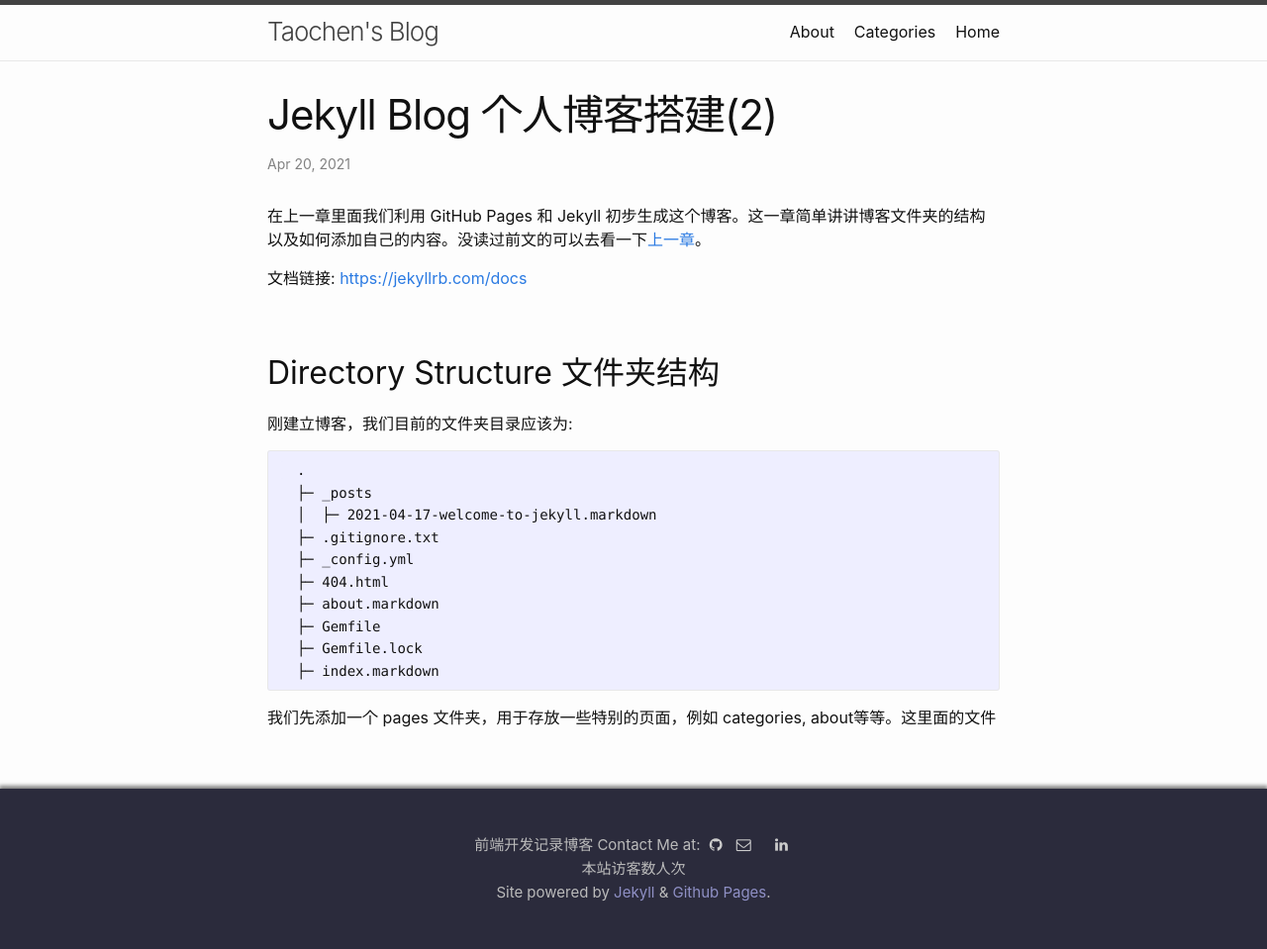
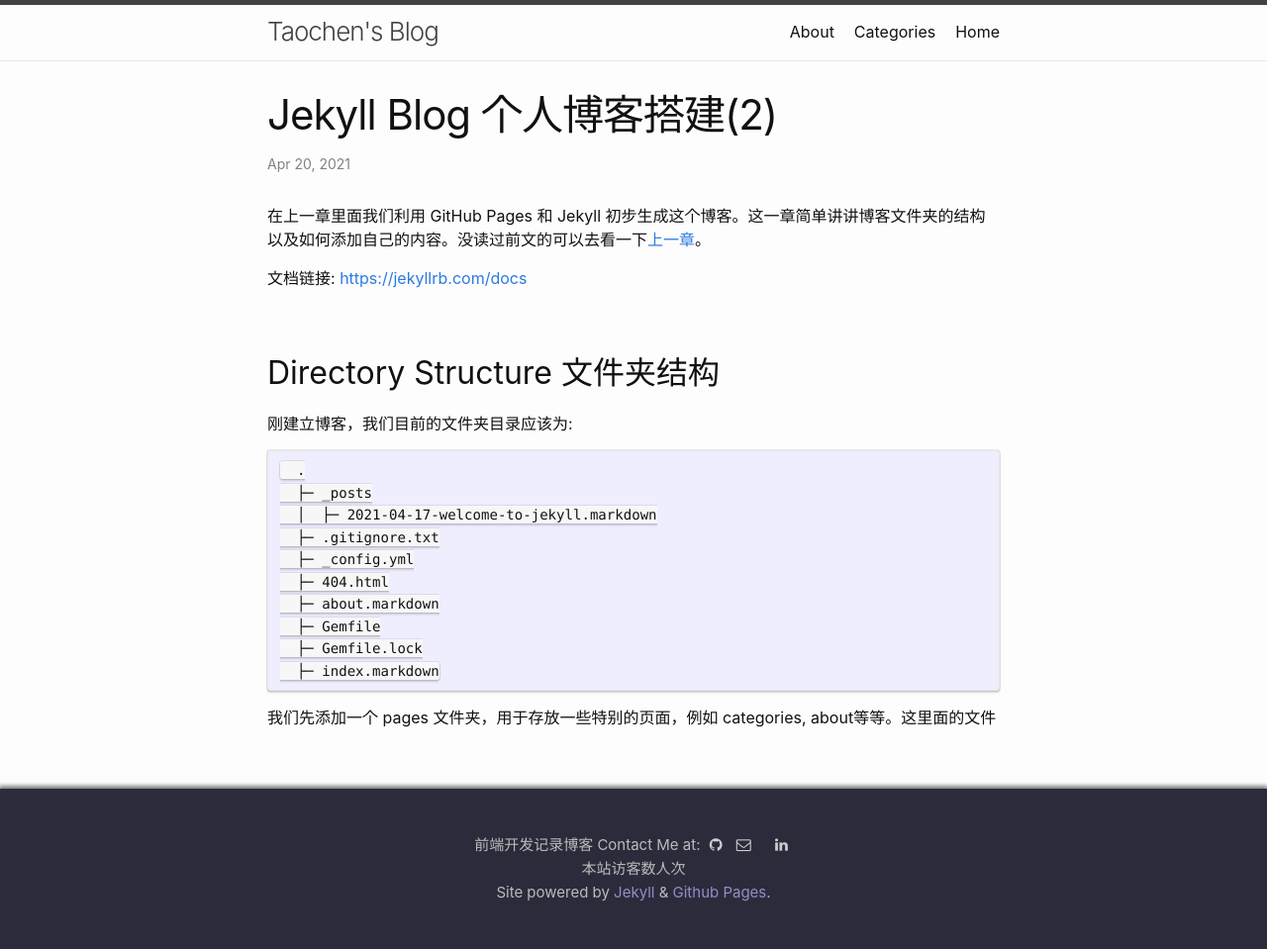
Before and after one commit to ThomasMental/ThomasMental.github.io, a Jekyll site: the page built from _posts/2021-04-20-Jekyll-2.markdown, in a window 1280 px wide. Shown: the whole page at 99% size. Built offline with Jekyll 4.4.1, drawn with Linux system fonts in a browser that asks for light colours; comment, search, counter and statistics services are not loaded; a style sheet for code colours, icons or effects is not loaded.

Commit message:
code block update

```diff
--- a/_layouts/page.html
+++ b/_layouts/page.html
@@ -1,7 +1,7 @@
 ---
 layout: default
 ---
-<div class="page clearfix">
+<div class="page-clearfix">
   <div class="left">
     {%- if page.title -%}
       <h1 class="page-heading">{{ page.title }}</h1>
--- a/_sass/minima/_base.scss
+++ b/_sass/minima/_base.scss
@@ -164,7 +164,8 @@ code {
   font-size: 0.9375em;
   border: 1px solid $border-color-01;
   border-radius: 3px;
-  background-color: $code-background-color;
+  background-color: #f7f7f7;
+  box-shadow: 0 2px 2px 0 rgb(0 0 0 / 16%), 0 0 0 1px rgb(0 0 0 / 8%);
 }
 
 code {
--- /dev/null
+++ b/_sass/minima/_page.scss
@@ -0,0 +1,35 @@
+/**
+ * Page content
+ */
+
+.page-clearfixt {
+    padding: $spacing-unit 0;
+    flex: 1 0 auto;
+  }
+
+  .page-heading {
+    @include relative-font-size(2);
+  }
+
+  .post-list-heading {
+    @include relative-font-size(1.75);
+  }
+
+  .post-list {
+    margin-left: 0;
+    list-style: none;
+
+    > li {
+      margin-bottom: $spacing-unit;
+    }
+  }
+
+  .post-meta {
+    font-size: $small-font-size;
+    color: $brand-color;
+  }
+
+  .post-link {
+    display: block;
+    @include relative-font-size(1.5);
+  }
--- a/pages/category.html
+++ b/pages/category.html
@@ -5,7 +5,7 @@ permalink: /category/
 type: page
 ---
 
-<div class="page clearfix">
+<div class="page-clearfix">
     <div class="left">
         <h1>{{page.title}}</h1>
         <hr>
```
